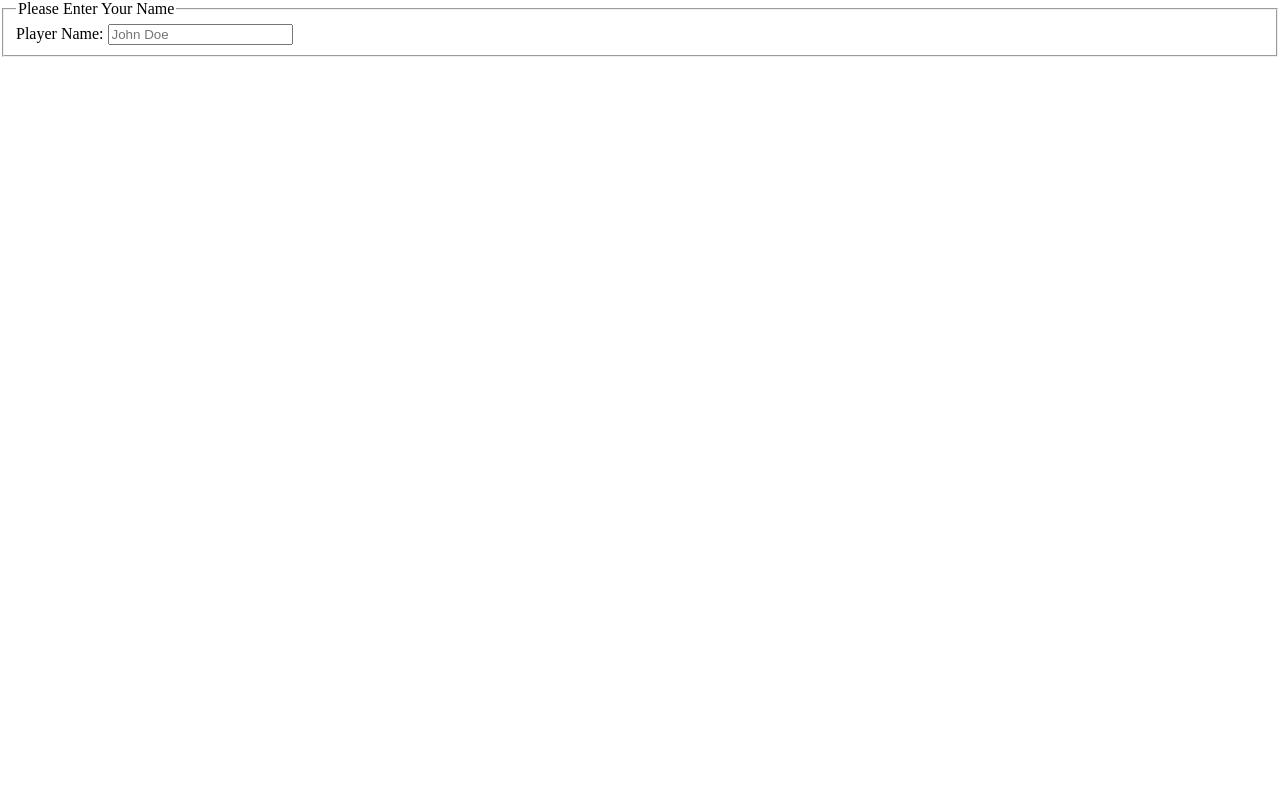
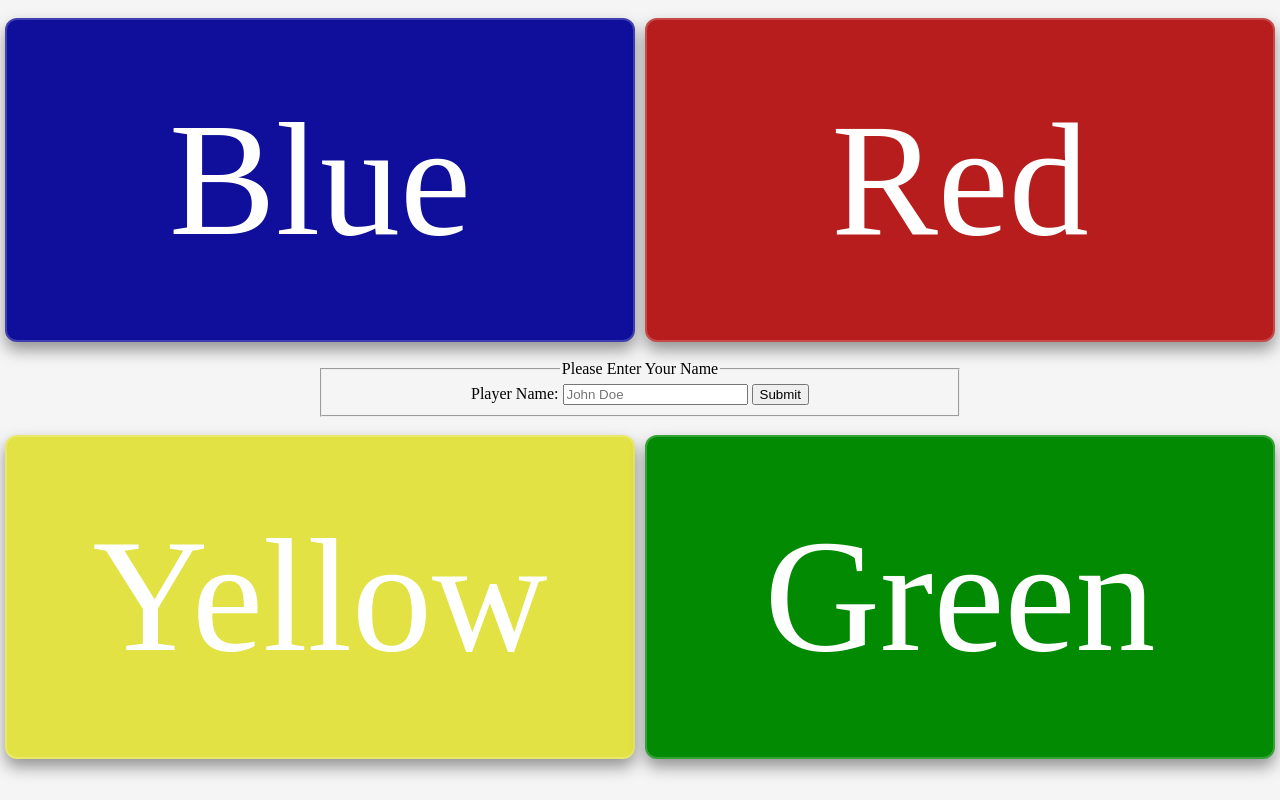
Before and after one commit to JGomez1612/FortuneTeller-3rd-SBA, a plain HTML site: page index.html in a window 1280 px wide. Drawn offline with Linux system fonts and the light colour scheme.

Commit message:
Layout set ready for event handling

```diff
--- a/index.html
+++ b/index.html
@@ -1,5 +1,6 @@
 <!DOCTYPE html>
 <html lang="en">
+
 <head>
     <meta charset="UTF-8">
     <meta name="viewport" content="width=device-width, initial-scale=1.0">
@@ -7,16 +8,24 @@
     <script defer src="scripts/script.js"></script>
     <title>ThirdSBA</title>
 </head>
+
 <body>
+
+    <section>
+        <div id="box1" style="background-color: rgb(15, 15, 156);">Blue</div>
+        <div id="box2" style="background-color: rgb(184, 29, 29);">Red</div>
+    </section>
     <form>
         <fieldset>
             <legend>Please Enter Your Name</legend>
-            <label>Player Name: <input type="text" name="username" placeholder="John Doe" minlength="1" maxlength="99" required></label>
+            <label>Player Name: <input type="text" name="username" placeholder="John Doe" minlength="1" maxlength="99"
+                    required></label>
+            <input type="submit" id="Submit">
         </fieldset>
     </form>
-    <div id="box1"></div>
-    <div id="box2"></div>
-    <div id="box3"></div>
-    <div id="box4"></div>
+    <section>
+        <div id="box3" style="background-color: rgb(226, 226, 68);">Yellow</div>
+        <div id="box4" style="background-color: rgb(2, 139, 2);">Green</div>
+    </section>
 </body>
 </html>
--- a/styles/style.css
+++ b/styles/style.css
@@ -2,9 +2,44 @@ html,
 body {
     margin: 0;
     padding: 0;
-    box-sizing: 0;
+    box-sizing: border-box;
     height: 100%;
+    background-color:rgb(245, 245, 245);
 }
 *, *::before,*::after {
     box-sizing: inherit;
 }
+
+form {
+    text-align: center;
+    display: flex;
+    justify-content: center;
+    align-items: center;
+}
+
+fieldset{
+    width: 50%;
+}
+
+section {
+    display: flex;
+    justify-content: center;
+    align-items: center;
+    height: 45vh;
+    margin: 0;
+    padding: 0;
+}
+
+#box1, #box2, #box3, #box4 {
+    height: 90%;
+    width: 50%;
+    display: flex;
+    justify-content:center;
+    align-items: center;
+    margin: 0px 5px 0px 5px;
+    font-size: 10rem;
+    color: white;
+    border: 2px solid rgba(255, 255, 255, 0.199);
+    border-radius: 12px;
+    box-shadow: 0 8px 16px rgba(0, 0, 0, 0.404);
+}
```
Also changed, not shown: 1 other file.
